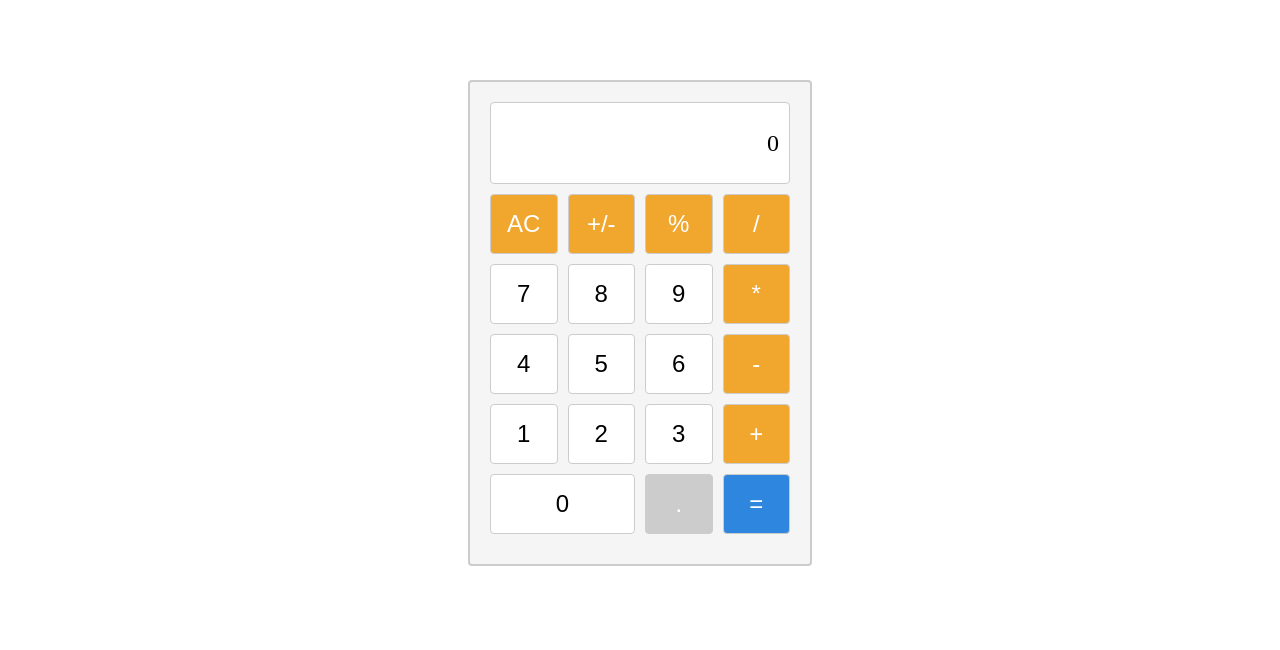
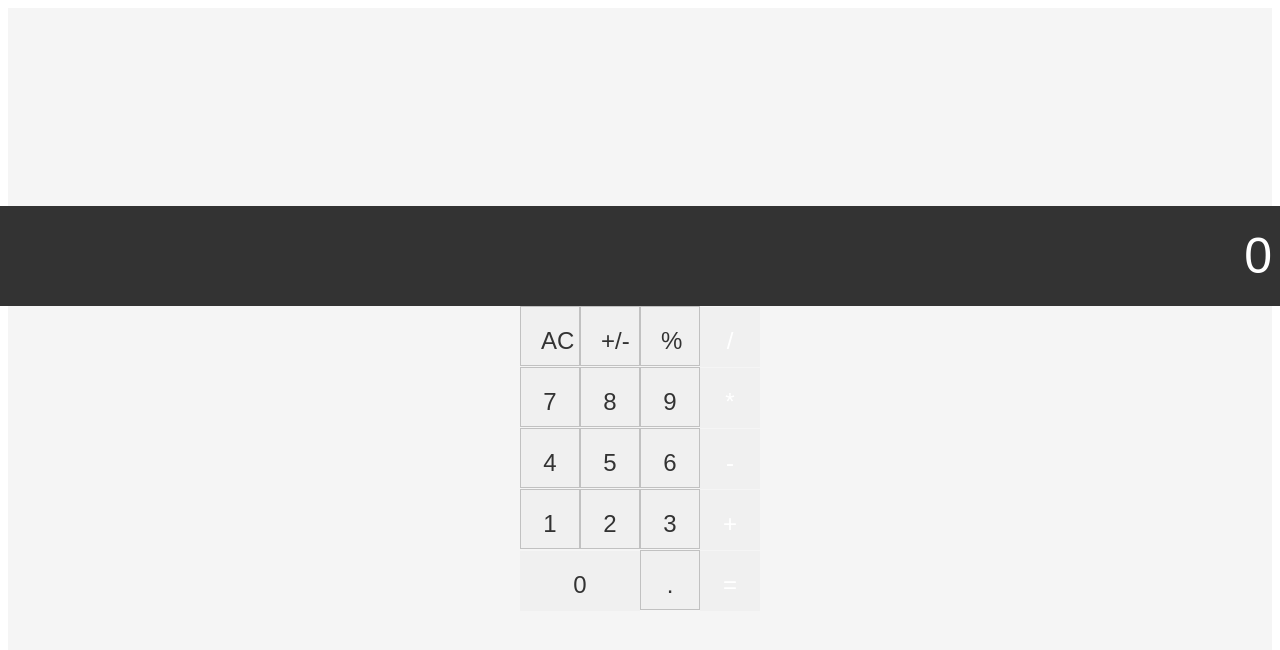
Before and after one commit to Mekuseo/Math-Magicians-App, a React (Create React App) app: page / in a window 1280 px wide. Shown: the top 650 px of the page. Built offline with nearby package versions, Linux system fonts and the light colour scheme.

Commit message:
Created Button component and added useState and props

```diff
--- /dev/null
+++ b/src/components/Button.css
@@ -0,0 +1,24 @@
+.component-button {
+  background-color: #f2f2f2;
+  font-size: 2rem;
+  outline: none;
+  border: none;
+  cursor: pointer;
+  color: #333;
+  padding: 20px;
+  width: 25%;
+  box-sizing: border-box;
+}
+
+.component-button.orange {
+  background-color: #ff9800;
+  color: #fff;
+}
+
+.component-button.wide {
+  width: 70%;
+}
+
+.component-button:not(.wide):not(:last-child) {
+  border: 1px solid #c1c1c1;
+}
--- /dev/null
+++ b/src/components/Button.js
@@ -0,0 +1,44 @@
+/* eslint-disable react/destructuring-assignment */
+import React from 'react';
+// eslint-disable-next-line import/no-extraneous-dependencies
+import PropTypes from 'prop-types';
+import './Button.css';
+
+const Button = (props) => {
+  const handleClick = () => {
+    props.clickHandler(props.name);
+  };
+
+  const className = [
+    'component-button',
+    props.orange ? 'orange' : '',
+    props.wide ? 'wide' : '',
+  ];
+
+  return (
+    <button
+      className={className.join(' ').trim()}
+      onClick={handleClick}
+      type="button"
+      style={{ backgroundColor: props.color }}
+    >
+      {props.name}
+    </button>
+  );
+};
+
+Button.propTypes = {
+  name: PropTypes.string.isRequired,
+  clickHandler: PropTypes.func.isRequired,
+  orange: PropTypes.bool,
+  wide: PropTypes.bool,
+  color: PropTypes.string,
+};
+
+Button.defaultProps = {
+  orange: false,
+  wide: false,
+  color: '#f0f0f0',
+};
+
+export default Button;
--- /dev/null
+++ b/src/components/ButtonPanel.js
@@ -0,0 +1,51 @@
+/* eslint-disable react/destructuring-assignment */
+import React from 'react';
+// eslint-disable-next-line import/no-extraneous-dependencies
+import PropTypes from 'prop-types';
+import Button from './Button';
+
+function ButtonPanel(props) {
+  const handleClick = (buttonName) => {
+    props.clickHandler(buttonName);
+  };
+
+  return (
+    <div className="component-button-panel">
+      <div className="component-button-row">
+        <Button name="AC" clickHandler={handleClick} />
+        <Button name="+/-" clickHandler={handleClick} />
+        <Button name="%" clickHandler={handleClick} />
+        <Button name="/" clickHandler={handleClick} orange />
+      </div>
+      <div className="component-button-row">
+        <Button name="7" clickHandler={handleClick} />
+        <Button name="8" clickHandler={handleClick} />
+        <Button name="9" clickHandler={handleClick} />
+        <Button name="*" clickHandler={handleClick} orange />
+      </div>
+      <div className="component-button-row">
+        <Button name="4" clickHandler={handleClick} />
+        <Button name="5" clickHandler={handleClick} />
+        <Button name="6" clickHandler={handleClick} />
+        <Button name="-" clickHandler={handleClick} orange />
+      </div>
+      <div className="component-button-row">
+        <Button name="1" clickHandler={handleClick} />
+        <Button name="2" clickHandler={handleClick} />
+        <Button name="3" clickHandler={handleClick} />
+        <Button name="+" clickHandler={handleClick} orange />
+      </div>
+      <div className="component-button-row">
+        <Button name="0" clickHandler={handleClick} wide />
+        <Button name="." clickHandler={handleClick} />
+        <Button name="=" clickHandler={handleClick} orange />
+      </div>
+    </div>
+  );
+}
+
+ButtonPanel.propTypes = {
+  clickHandler: PropTypes.func.isRequired,
+};
+
+export default ButtonPanel;
--- /dev/null
+++ b/src/components/Calculator.css
@@ -0,0 +1,57 @@
+.component-app {
+  display: flex;
+  flex-direction: column;
+  align-items: center;
+  justify-content: center;
+  height: 100vh;
+  background-color: #f5f5f5;
+  font-family: Arial, sans-serif;
+}
+
+.display {
+  background-color: #333;
+  color: #fff;
+  width: 100%;
+  height: 100px;
+  font-size: 50px;
+  display: flex;
+  align-items: center;
+  justify-content: flex-end;
+  padding: 0 20px;
+}
+
+.button-panel {
+  display: flex;
+  flex-wrap: wrap;
+  margin-top: 20px;
+  max-width: 400px;
+  width: 100%;
+}
+
+.component-button {
+  font-size: 24px;
+  height: 60px;
+  width: 60px;
+  border: none;
+  background-color: #e0e0e0;
+  color: #333;
+  cursor: pointer;
+  transition: all 0.1s ease-in-out;
+}
+
+.component-button.wide {
+  width: 120px;
+}
+
+.component-button.orange {
+  background-color: #f5913e;
+  color: #fff;
+}
+
+.component-button:focus {
+  outline: none;
+}
+
+.component-button:active {
+  transform: scale(0.95);
+}
--- a/src/components/Calculator.js
+++ b/src/components/Calculator.js
@@ -1,141 +1,29 @@
-/* eslint-disable no-unused-vars */
-import React from 'react';
-import './UI.css';
+import React, { useState } from 'react';
+import Display from './Display';
+import ButtonPanel from './ButtonPanel';
 import calculate from './logic/Calculate';
+import './Calculator.css';
 
-class Calculator extends React.Component {
-  constructor(props) {
-    super(props);
-    this.state = {
+function Calculator() {
+  const [state, setState] = useState({
     total: null,
     next: null,
-      // operation: null,
+    operation: null,
+  });
+
+  const handleClick = (buttonName) => {
+    setState((prevState) => calculate(prevState, buttonName));
   };
-  }
 
-  handleClick = (event) => {
-    const { value } = event.target;
-    this.setState((prevState) => calculate(prevState, value));
-  }
+  const { total, next } = state;
+  const displayValue = next || total || '0';
 
-  render() {
-    const { total, next } = this.state;
-    const displayValue = next || total || '0';
   return (
-      <div className="calculator">
-        <div className="calculator__display">{displayValue}</div>
-        <div className="calculator__keys">
-          <button
-            type="submit"
-            className="calculator__key calculator__key--operator"
-            value="AC"
-            onClick={this.handleClick}
-          >
-            AC
-          </button>
-          <button
-            type="submit"
-            className="calculator__key calculator__key--operator"
-            value="+/-"
-            onClick={this.handleClick}
-          >
-            +/-
-          </button>
-          <button
-            type="submit"
-            className="calculator__key calculator__key--operator"
-            value="%"
-            onClick={this.handleClick}
-          >
-            %
-          </button>
-          <button
-            type="submit"
-            className="calculator__key calculator__key--operator"
-            value="/"
-            onClick={this.handleClick}
-          >
-            /
-          </button>
-          <button type="submit" className="calculator__key" value="7" onClick={this.handleClick}>
-            7
-          </button>
-          <button type="submit" className="calculator__key" value="8" onClick={this.handleClick}>
-            8
-          </button>
-          <button type="submit" className="calculator__key" value="9" onClick={this.handleClick}>
-            9
-          </button>
-          <button
-            type="submit"
-            className="calculator__key calculator__key--operator"
-            value="*"
-            onClick={this.handleClick}
-          >
-            *
-          </button>
-          <button type="submit" className="calculator__key" value="4" onClick={this.handleClick}>
-            4
-          </button>
-          <button type="submit" className="calculator__key" value="5" onClick={this.handleClick}>
-            5
-          </button>
-          <button type="submit" className="calculator__key" value="6" onClick={this.handleClick}>
-            6
-          </button>
-          <button
-            type="submit"
-            className="calculator__key calculator__key--operator"
-            value="-"
-            onClick={this.handleClick}
-          >
-            -
-          </button>
-          <button type="submit" className="calculator__key" value="1" onClick={this.handleClick}>
-            1
-          </button>
-          <button type="submit" className="calculator__key" value="2" onClick={this.handleClick}>
-            2
-          </button>
-          <button type="submit" className="calculator__key" value="3" onClick={this.handleClick}>
-            3
-          </button>
-          <button
-            type="submit"
-            className="calculator__key calculator__key--operator"
-            value="+"
-            onClick={this.handleClick}
-          >
-            +
-          </button>
-          <button
-            type="submit"
-            className="calculator__key calculator__key--zero"
-            value="0"
-            onClick={this.handleClick}
-          >
-            0
-          </button>
-          <button
-            type="submit"
-            className="calculator__key calculator__key--decimal"
-            value="."
-            onClick={this.handleClick}
-          >
-            .
-          </button>
-          <button
-            type="submit"
-            className="calculator__key calculator__key--equal"
-            value="="
-            onClick={this.handleClick}
-          >
-            =
-          </button>
-        </div>
+    <div className="component-app">
+      <Display value={displayValue} />
+      <ButtonPanel clickHandler={handleClick} />
     </div>
   );
 }
-}
 
 export default Calculator;
--- /dev/null
+++ b/src/components/Display.css
@@ -0,0 +1,15 @@
+.component-display {
+  background-color: #333;
+  color: #fff;
+  text-align: right;
+  padding: 20px;
+  font-size: 2.5rem;
+  height: 80px;
+  width: 100%;
+  box-sizing: border-box;
+}
+
+.component-display-zero {
+  width: 100%;
+  text-align: center;
+}
--- /dev/null
+++ b/src/components/Display.js
@@ -0,0 +1,14 @@
+import React from 'react';
+// eslint-disable-next-line import/no-extraneous-dependencies
+import PropTypes from 'prop-types';
+import './Display.css';
+
+function Display({ value }) {
+  return <div className="display">{value}</div>;
+}
+
+Display.propTypes = {
+  value: PropTypes.string.isRequired,
+};
+
+export default Display;
--- a/src/components/UI.css
+++ /dev/null
@@ -1,59 +0,0 @@
-.calculator {
-  width: 300px;
-  background-color: #f5f5f5;
-  border: 2px solid #ccc;
-  border-radius: 4px;
-  padding: 20px;
-  margin: 5rem auto;
-}
-
-.calculator__display {
-  height: 60px;
-  background-color: #fff;
-  border: 1px solid #ccc;
-  border-radius: 4px;
-  display: flex;
-  align-items: center;
-  justify-content: flex-end;
-  padding: 10px;
-  font-size: 24px;
-  margin-bottom: 10px;
-}
-
-.calculator__keys {
-  display: grid;
-  grid-template-columns: repeat(4, 1fr);
-  grid-gap: 10px;
-}
-
-.calculator__key {
-  height: 60px;
-  background-color: #fff;
-  border: 1px solid #ccc;
-  border-radius: 4px;
-  display: flex;
-  align-items: center;
-  justify-content: center;
-  font-size: 24px;
-  cursor: pointer;
-}
-
-.calculator__key--operator {
-  background-color: #f1a62e;
-  color: #fff;
-}
-
-.calculator__key--zero {
-  grid-column: span 2;
-}
-
-.calculator__key--decimal {
-  background-color: #ccc;
-  color: #fff;
-}
-
-.calculator__key--equal {
-  background-color: #2e86de;
-  color: #fff;
-  grid-row: span 2;
-}
```
Lines whose indentation alone changed are shown as unchanged.
